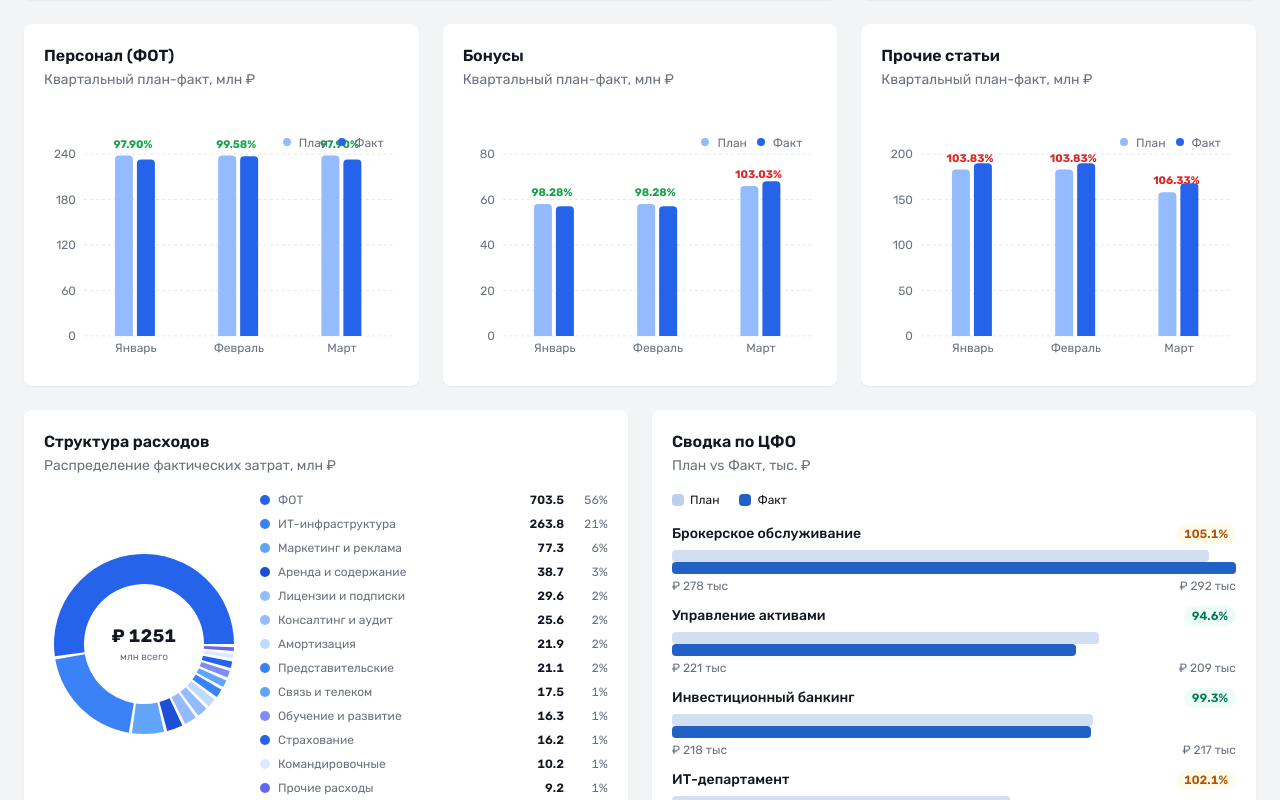
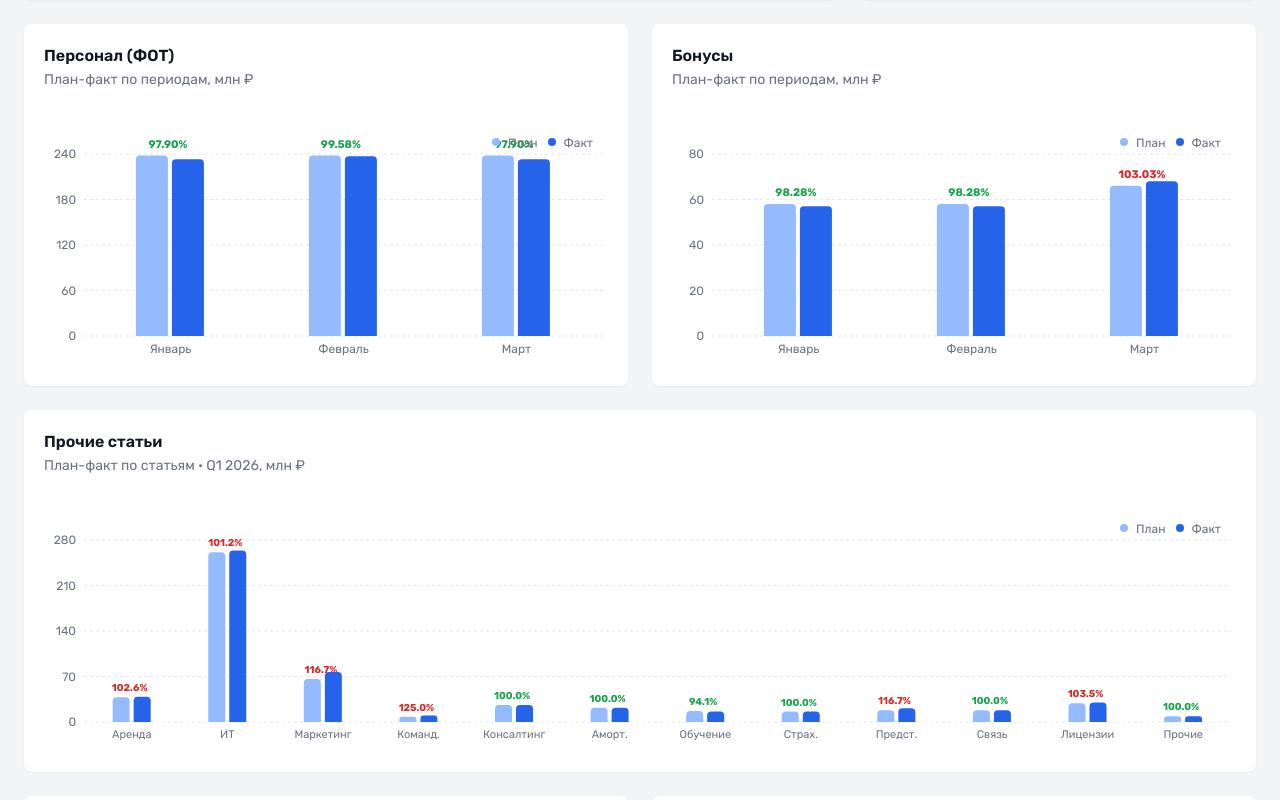
Before and after one commit to pr-poehali-dev/bks-finance-dashboard, a React (Vite) app: page / in a window 1280 px wide. Shown: the part 1378-2178 px from the top of the page. Built offline with nearby package versions, Linux system fonts and the light colour scheme.

Commit message:
Агрегация статей по периодам план/факт

```diff
--- /dev/null
+++ b/src/components/dashboard/ArticleBreakdownChart.tsx
@@ -0,0 +1,157 @@
+import { Card } from "@/components/ui/card";
+import {
+  BarChart,
+  Bar,
+  XAxis,
+  YAxis,
+  CartesianGrid,
+  Tooltip,
+  ResponsiveContainer,
+  Legend,
+  LabelList,
+} from "recharts";
+
+interface ArticleData {
+  article: string;
+  plan: number;
+  fact: number;
+  execution: number;
+}
+
+interface ArticleBreakdownChartProps {
+  data: ArticleData[];
+  period: string;
+}
+
+interface TooltipEntry {
+  name: string;
+  value: number;
+  color: string;
+}
+
+const CustomTooltip = ({ active, payload, label }: { active?: boolean; payload?: TooltipEntry[]; label?: string }) => {
+  if (!active || !payload?.length) return null;
+  const planEntry = payload.find((e) => e.name === "plan");
+  const factEntry = payload.find((e) => e.name === "fact");
+  const execution = planEntry && factEntry && planEntry.value > 0
+    ? Math.round((factEntry.value / planEntry.value) * 10000) / 100
+    : 0;
+  return (
+    <div className="bg-white rounded-lg shadow-lg border border-border/60 p-3 text-xs max-w-[180px]">
+      <p className="font-semibold text-foreground mb-1.5 leading-tight">{label}</p>
+      {payload.map((entry: TooltipEntry) => (
+        <div key={entry.name} className="flex items-center justify-between gap-3">
+          <span className="flex items-center gap-1.5 text-muted-foreground">
+            <span className="w-2 h-2 rounded-full flex-shrink-0" style={{ backgroundColor: entry.color }} />
+            {entry.name === "plan" ? "План" : "Факт"}
+          </span>
+          <span className="font-semibold text-foreground tabular-nums">₽ {entry.value} млн</span>
+        </div>
+      ))}
+      <div className="mt-1.5 pt-1.5 border-t border-border/40 flex justify-between">
+        <span className="text-muted-foreground">Исполнение</span>
+        <span className={`font-semibold ${execution > 100 ? "text-red-600" : "text-emerald-600"}`}>
+          {execution.toFixed(2)}%
+        </span>
+      </div>
+    </div>
+  );
+};
+
+const ExecutionLabel = (props: {
+  x?: number;
+  y?: number;
+  width?: number;
+  index?: number;
+  data?: ArticleData[];
+}) => {
+  const { x = 0, y = 0, width = 0, index = 0, data = [] } = props;
+  const item = data[index];
+  if (!item) return null;
+  const color = item.execution > 100 ? "#dc2626" : "#16a34a";
+  return (
+    <text
+      x={x + width}
+      y={y - 6}
+      fill={color}
+      textAnchor="middle"
+      fontSize={10}
+      fontWeight={700}
+    >
+      {item.execution.toFixed(1)}%
+    </text>
+  );
+};
+
+const SHORT_LABELS: Record<string, string> = {
+  "Аренда и содержание": "Аренда",
+  "ИТ-инфраструктура": "ИТ",
+  "Маркетинг и реклама": "Маркетинг",
+  "Командировочные": "Команд.",
+  "Консалтинг и аудит": "Консалтинг",
+  "Амортизация": "Аморт.",
+  "Обучение и развитие": "Обучение",
+  "Страхование": "Страх.",
+  "Представительские": "Предст.",
+  "Связь и телеком": "Связь",
+  "Лицензии и подписки": "Лицензии",
+  "Прочие расходы": "Прочие",
+};
+
+const ArticleBreakdownChart = ({ data, period }: ArticleBreakdownChartProps) => {
+  const chartData = data.map((d) => ({
+    ...d,
+    label: SHORT_LABELS[d.article] ?? d.article,
+  }));
+
+  return (
+    <Card className="border-0 shadow-sm p-5 animate-slide-up" style={{ animationDelay: "500ms" }}>
+      <div className="mb-4">
+        <h3 className="text-base font-semibold text-foreground">Прочие статьи</h3>
+        <p className="text-sm text-muted-foreground mt-0.5">
+          План-факт по статьям · {period}, млн ₽
+        </p>
+      </div>
+
+      <div className="h-[260px] w-full">
+        <ResponsiveContainer width="100%" height="100%">
+          <BarChart data={chartData} margin={{ top: 24, right: 5, left: -20, bottom: 0 }} barCategoryGap="30%">
+            <CartesianGrid strokeDasharray="3 3" stroke="#e5e7eb" vertical={false} />
+            <XAxis
+              dataKey="label"
+              axisLine={false}
+              tickLine={false}
+              tick={{ fontSize: 11, fill: "#6b7280" }}
+            />
+            <YAxis
+              axisLine={false}
+              tickLine={false}
+              tick={{ fontSize: 12, fill: "#6b7280" }}
+            />
+            <Tooltip content={<CustomTooltip />} />
+            <Legend
+              verticalAlign="top"
+              align="right"
+              iconType="circle"
+              iconSize={8}
+              formatter={(value: string) => (
+                <span className="text-xs text-muted-foreground ml-1">
+                  {value === "plan" ? "План" : "Факт"}
+                </span>
+              )}
+            />
+            <Bar dataKey="plan" fill="#93bbfd" radius={[4, 4, 0, 0]}>
+              <LabelList
+                dataKey="execution"
+                content={(props) => <ExecutionLabel {...props} data={chartData} />}
+              />
+            </Bar>
+            <Bar dataKey="fact" fill="#2563eb" radius={[4, 4, 0, 0]} />
+          </BarChart>
+        </ResponsiveContainer>
+      </div>
+    </Card>
+  );
+};
+
+export default ArticleBreakdownChart;
--- a/src/data/mockData.ts
+++ b/src/data/mockData.ts
@@ -1019,6 +1019,38 @@ export function getTrendByPeriod(
   });
 }
 
+export function getArticleBreakdown(
+  period: string,
+  cfo: string,
+  article: string,
+  category: string,
+  budgetType: string = "Все типы"
+): { article: string; plan: number; fact: number; execution: number }[] {
+  const EXCLUDED = ["ФОТ", "Все статьи"];
+  const months = getMonthsForPeriod(period);
+
+  const articlesToShow = article === "Все статьи"
+    ? articleList.filter((a) => !EXCLUDED.includes(a))
+    : [article];
+
+  return articlesToShow.map((art) => {
+    let plan = 0, fact = 0;
+    for (const m of months) {
+      const rows = getFilteredBudgetData(m, cfo, art, category, "Все подстатьи", budgetType);
+      plan += rows.reduce((s, r) => s + r.plan, 0);
+      fact += rows.reduce((s, r) => s + r.fact, 0);
+    }
+    plan = Math.round(plan / 1_000_000);
+    fact = Math.round(fact / 1_000_000);
+    return {
+      article: art,
+      plan,
+      fact,
+      execution: plan > 0 ? Math.round((fact / plan) * 10000) / 100 : 0,
+    };
+  });
+}
+
 export function getExpenseStructure(
   period: string,
   cfo: string,
--- a/src/pages/Index.tsx
+++ b/src/pages/Index.tsx
@@ -6,6 +6,7 @@ import BudgetTable from "@/components/dashboard/BudgetTable";
 import CFOChart from "@/components/dashboard/CFOChart";
 import AIInsights from "@/components/dashboard/AIInsights";
 import BudgetTrendChart from "@/components/dashboard/BudgetTrendChart";
+import ArticleBreakdownChart from "@/components/dashboard/ArticleBreakdownChart";
 import ExpenseDonutChart from "@/components/dashboard/ExpenseDonutChart";
 import CategoryBreakdown from "@/components/dashboard/CategoryBreakdown";
 import {
@@ -14,6 +15,7 @@ import {
   getCFOSummary,
   getMonthlyTrend,
   getTrendByPeriod,
+  getArticleBreakdown,
   getExpenseStructure,
   getAIInsights,
   getCategoryBreakdown,
@@ -62,22 +64,9 @@ const Index = () => {
     [selectedPeriod, selectedCfo, selectedCategory, selectedBudgetType]
   );
 
-  const trendOther = useMemo(
-    () => {
-      const all = getTrendByPeriod(selectedPeriod, selectedCfo, "Все статьи", selectedCategory, "Все подстатьи", selectedBudgetType);
-      return all.map((q, i) => {
-        const fotQ = trendFot[i];
-        const plan = Math.max(0, q.plan - (fotQ?.plan ?? 0));
-        const fact = Math.max(0, q.fact - (fotQ?.fact ?? 0));
-        return {
-          ...q,
-          plan,
-          fact,
-          execution: plan > 0 ? Math.round((fact / plan) * 10000) / 100 : 0,
-        };
-      });
-    },
-    [selectedPeriod, selectedCfo, selectedCategory, selectedBudgetType, trendFot]
+  const articleBreakdownData = useMemo(
+    () => getArticleBreakdown(selectedPeriod, selectedCfo, selectedArticle, selectedCategory, selectedBudgetType),
+    [selectedPeriod, selectedCfo, selectedArticle, selectedCategory, selectedBudgetType]
   );
 
   const expenseData = useMemo(
@@ -141,22 +130,21 @@ const Index = () => {
           <CategoryBreakdown data={categoryData} />
         </div>
 
-        <div className="grid grid-cols-1 lg:grid-cols-3 gap-6 mb-6">
+        <div className="grid grid-cols-1 lg:grid-cols-2 gap-6 mb-6">
           <BudgetTrendChart
             data={trendFot}
             title="Персонал (ФОТ)"
-            subtitle="Квартальный план-факт, млн ₽"
+            subtitle="План-факт по периодам, млн ₽"
           />
           <BudgetTrendChart
             data={trendBonuses}
             title="Бонусы"
-            subtitle="Квартальный план-факт, млн ₽"
+            subtitle="План-факт по периодам, млн ₽"
           />
-          <BudgetTrendChart
-            data={trendOther}
-            title="Прочие статьи"
-            subtitle="Квартальный план-факт, млн ₽"
-          />
+        </div>
+
+        <div className="mb-6">
+          <ArticleBreakdownChart data={articleBreakdownData} period={selectedPeriod} />
         </div>
 
         <div className="grid grid-cols-1 lg:grid-cols-2 gap-6 mb-6">
```
